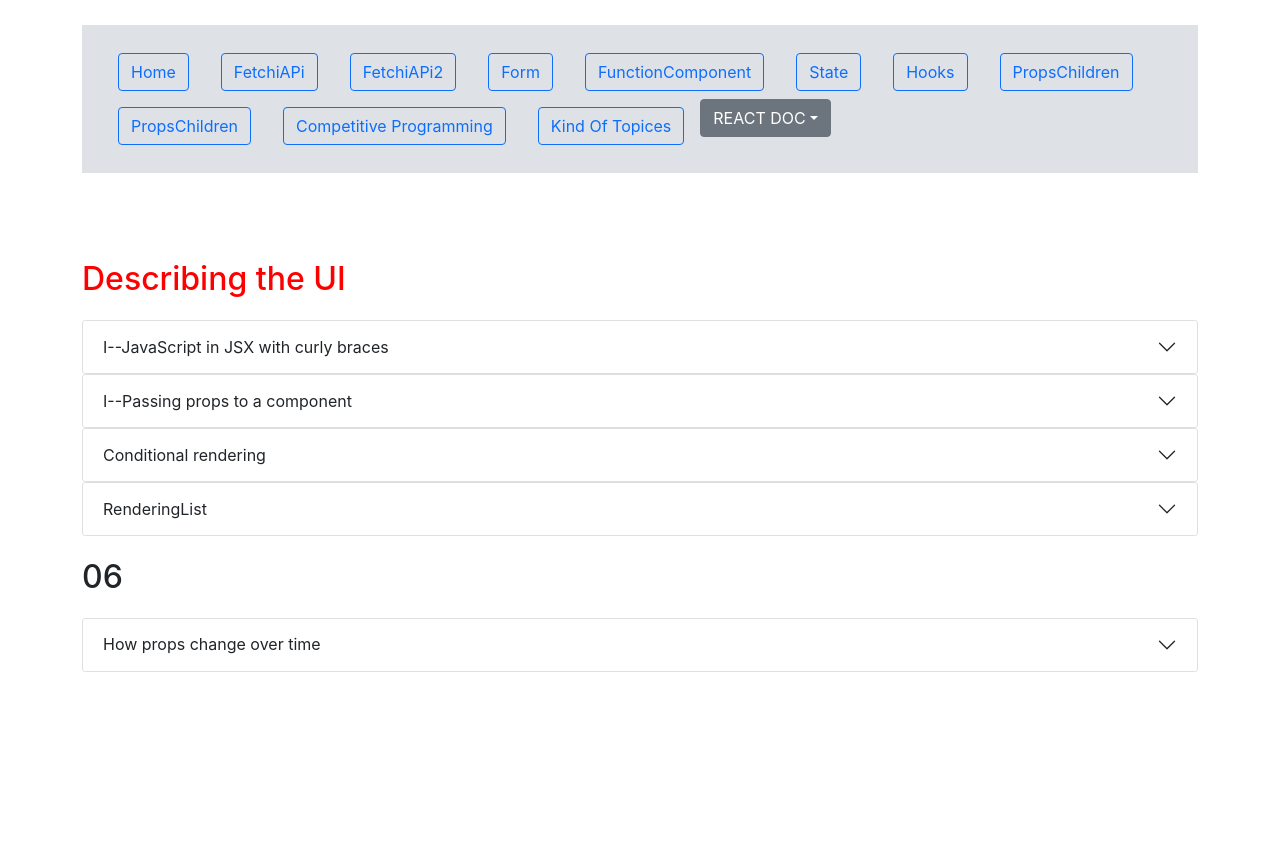
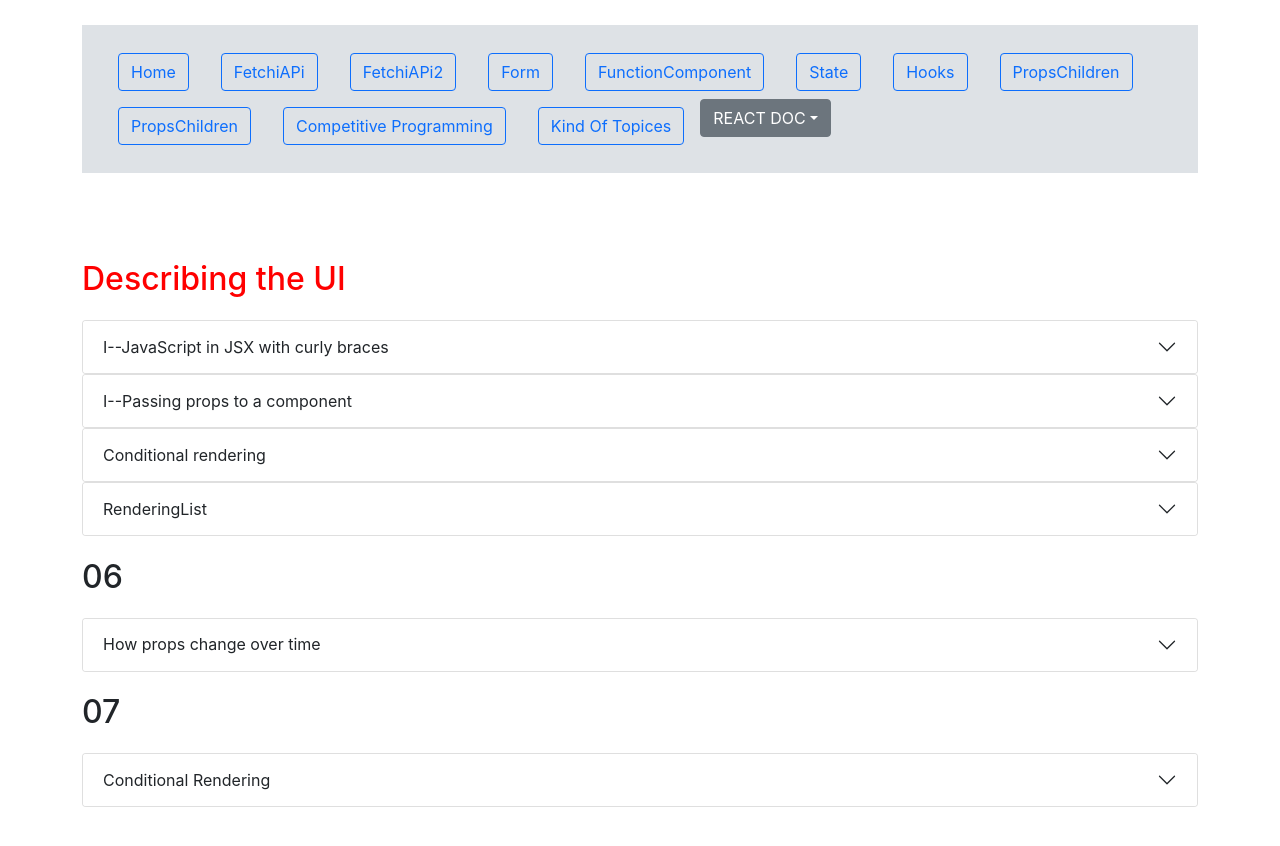
Before and after one commit to balaji1610/basic_react_new, a React (Create React App) app: page /DescribingUI in a window 1280 px wide. Shown: the top 846 px of the page. Before the commit the page ends 800 px from the top, so only its background shows below. Built offline with nearby package versions, Linux system fonts and the light colour scheme.

Commit message:
07_Conditional Rendering

```diff
--- a/src/Reactdoc/Pages/PageDescribingUI.jsx
+++ b/src/Reactdoc/Pages/PageDescribingUI.jsx
@@ -9,6 +9,9 @@ import RenderingList from "../Topics/DescribingUI/01/RenderingLists/RenderingLis
 //06
 
 import PropsTime from "../Topics/DescribingUI/06/HowPropsOverTime/PropsTime";
+
+//07
+import ConditionalRendering2d from "../Topics/DescribingUI/07/ConditionalRendering/CondtionalRendering";
 export default function DescribingUI() {
   return (
     <div>
@@ -48,10 +51,18 @@ export default function DescribingUI() {
               component={<PropsTime />}
             />
           </CardCollapsed>
-          <br />
-          <br />
-          <br />
         </>
+        <>
+          <h1>07</h1>
+          <CardCollapsed>
+            <Collapse
+              id="Seven"
+              title="Conditional Rendering"
+              component={<ConditionalRendering2d />}
+            />
+          </CardCollapsed>
+        </>
+        <br /> <br /> <br />
       </>
     </div>
   );
--- /dev/null
+++ b/src/Reactdoc/Topics/DescribingUI/07/ConditionalRendering/CondtionalRendering.jsx
@@ -0,0 +1,13 @@
+import List from "./ConsConditionRendering/list";
+export default function ConditionalRendering2d() {
+  return (
+    <div>
+      <h1>Conditional Rendering</h1>
+      <ul>
+        <List ispakced={true} title="API Testing" />
+        <List ispakced={false} title="Post Request" />
+        <List ispakced={true} title="Create Component" />
+      </ul>
+    </div>
+  );
+}
--- /dev/null
+++ b/src/Reactdoc/Topics/DescribingUI/07/ConditionalRendering/ConsConditionRendering/list.jsx
@@ -0,0 +1,15 @@
+export default function List({ ispakced, title }) {
+  let itmeConnet;
+
+  if (ispakced) {
+    itmeConnet = <del> {title + " ✔"}</del>;
+  } else {
+    itmeConnet = title;
+  }
+
+  return (
+    <div>
+      <li>{itmeConnet}</li>
+    </div>
+  );
+}
```
